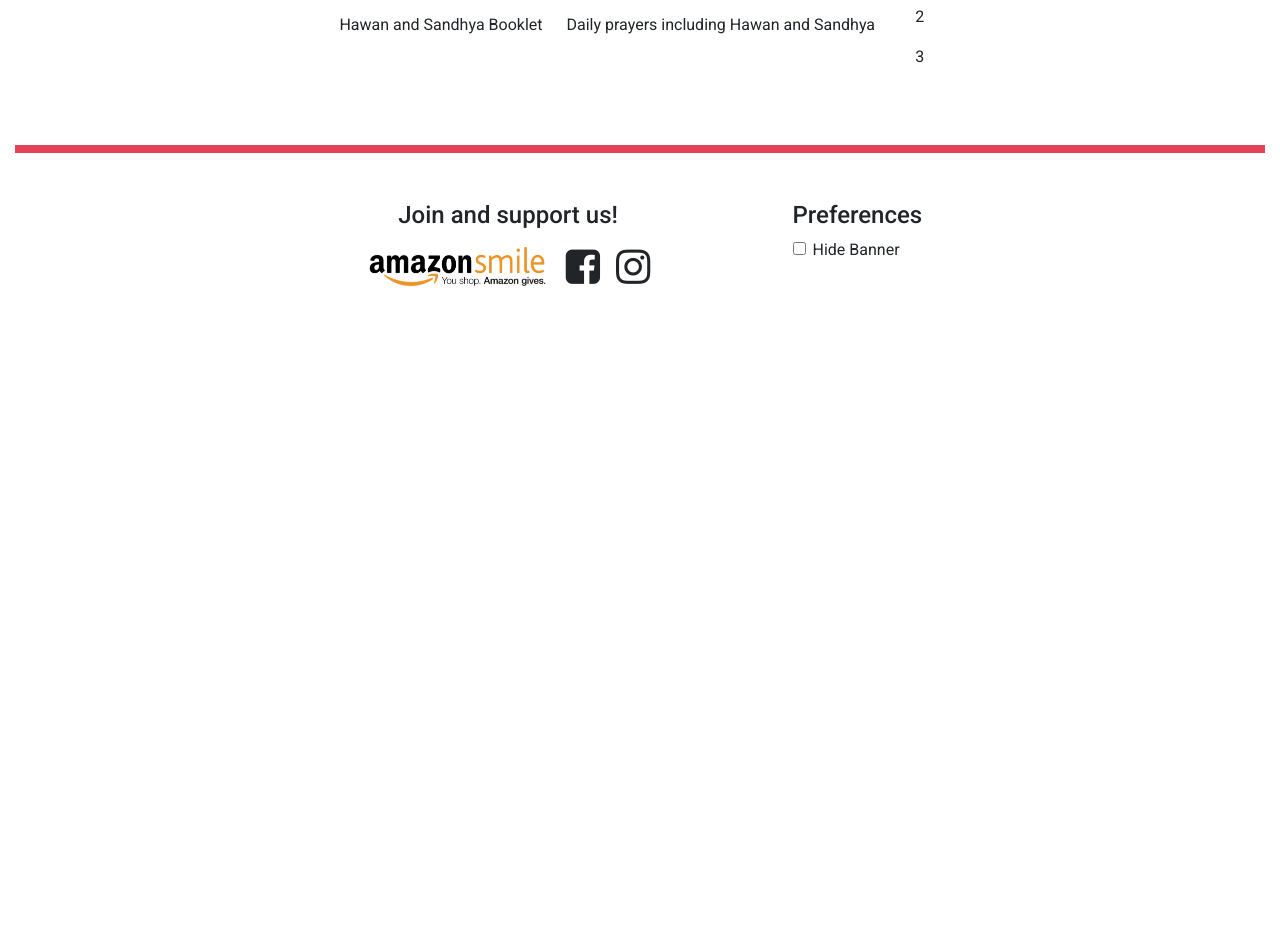
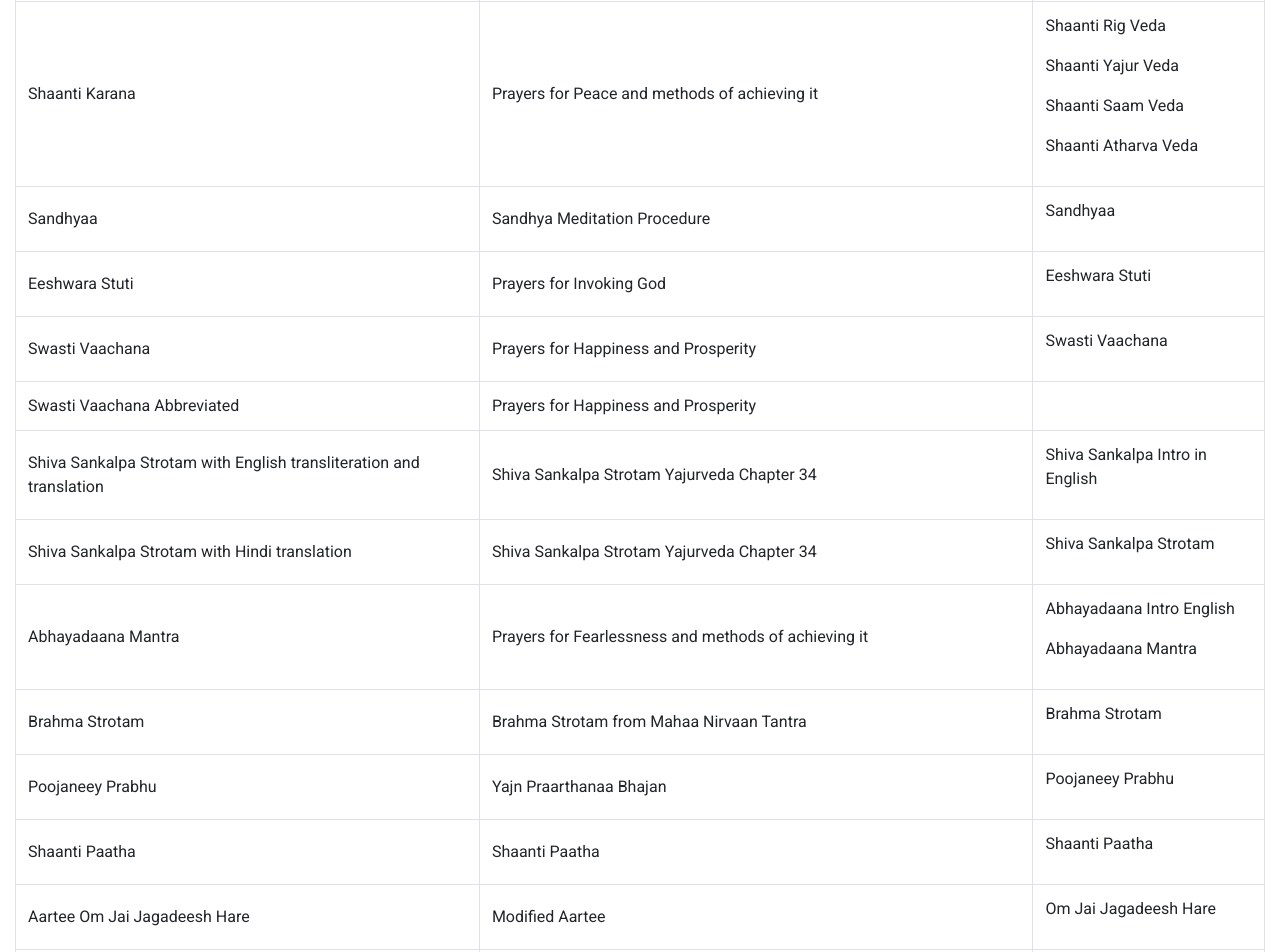
Before and after one commit to Ryo112358/nj-arya-samaj, an Angular app: page /library/prayers in a window 1280 px wide. Shown: the part 600-1552 px from the top of the page. Before the commit the page ends 912 px from the top, so only its background shows below. Built offline with nearby package versions, Linux system fonts and the light colour scheme.

Commit message:
Completed PrayersComponent

```diff
--- a/src/app/pages/prayers/prayers.component.html
+++ b/src/app/pages/prayers/prayers.component.html
@@ -3,7 +3,7 @@
 
         <h2 class="text-center">Prayers</h2>
         <div class="table-responsive-md">
-                <table class="table">
+            <table class="table table-bordered">
                 <thead class="text-center">
                     <tr>
                         <th scope="col">Document</th>
@@ -13,10 +13,14 @@
                 </thead>
                 <tbody>
                     <tr *ngFor="let prayer of prayers">
-                            <td class="align-middle">{{ prayer.name }}</td>
+                        <td class="align-middle">
+                            <a class="anchor" [href]="prayer.document" target="_blank">{{ prayer.name }}</a>
+                        </td>
                         <td class="align-middle">{{ prayer.description }}</td>
-                            <td class="align-middle text-center">
-                                <p *ngFor="let audio of prayer.audioLabels">{{ audio }}</p>
+                        <td class="align-middle">
+                            <p *ngFor="let audio of prayer.audios">
+                                <a class="anchor" [href]="audio.path" target="_blank">{{ audio.label }}</a>
+                            </p>
                         </td>
                     </tr>
                 </tbody>
--- a/src/assets/data/prayers.json
+++ b/src/assets/data/prayers.json
@@ -4,15 +4,162 @@
       "name": "Morning Prayers",
       "description": "Early morning prayers",
       "document": "./docs/MorningPrayers.pdf",
-        "audioLabels": [""],
-        "audioPaths": []
+      "audios": []
     },
     {
       "name": "Hawan and Sandhya Booklet",
       "description": "Daily prayers including Hawan and Sandhya",
       "document": "./docs/hawansandhya.pdf",
-        "audioLabels": ["1", "2", "3"],
-        "audioPaths": []
+      "audios": []
+    },
+    {
+      "name": "Shaanti Karana",
+      "description": "Prayers for Peace and methods of achieving it",
+      "document": "./docs/Shaantikaran.pdf",
+      "audios": [
+        {
+          "label": "Shaanti Rig Veda",
+          "path": "./audio/ShaantiRigved.mp3"
+        },
+        {
+          "label": "Shaanti Yajur Veda",
+          "path": "./audio/ShivSankalp.mp3"
+        },
+        {
+          "label": "Shaanti Saam Veda",
+          "path": "./audio/ShaantiSaamved.mp3"
+        },
+        {
+          "label": "Shaanti Atharva Veda",
+          "path": "./audio/abhayam.mp3"
+        }
+      ]
+    },
+    {
+      "name": "Sandhyaa",
+      "description": "Sandhya Meditation Procedure",
+      "document": "./docs/Sandhyopasna.pdf",
+      "audios": [
+        {
+          "label": "Sandhyaa",
+          "path": "./audio/Sandhyopasna.mp3"
+        }
+      ]
+    },
+    {
+      "name": "Eeshwara Stuti",
+      "description": "Prayers for Invoking God",
+      "document": "./docs/IshwarStuti.pdf",
+      "audios": [
+        {
+          "label": "Eeshwara Stuti",
+          "path": "./audio/IshwarStuti.mp3"
+        }
+      ]
+    },
+    {
+      "name": "Swasti Vaachana",
+      "description": "Prayers for Happiness and Prosperity",
+      "document": "./docs/SwastiVaachan.pdf",
+      "audios": [
+        {
+          "label": "Swasti Vaachana",
+          "path": "./audio/SwastiVaachan.mp3"
+        }
+      ]
+    },
+    {
+      "name": "Swasti Vaachana Abbreviated",
+      "description": "Prayers for Happiness and Prosperity",
+      "document": "./docs/SwastiVaachanShort.pdf",
+      "audios": []
+    },
+    {
+      "name": "Shiva Sankalpa Strotam with English transliteration and translation",
+      "description": "Shiva Sankalpa Strotam Yajurveda Chapter 34",
+      "document": "./docs/ShivSankalpEng.pdf",
+      "audios": [
+        {
+          "label": "Shiva Sankalpa Intro in English",
+          "path": "./audio/ShivSankalpIntroEnglish.mp3"
+        }
+      ]
+    },
+    {
+      "name": "Shiva Sankalpa Strotam with Hindi translation",
+      "description": "Shiva Sankalpa Strotam Yajurveda Chapter 34",
+      "document": "./docs/ShivSankalpHindi.pdf",
+      "audios": [
+        {
+          "label": "Shiva Sankalpa Strotam",
+          "path": "./audio/ShivSankalp.mp3"
+        }
+      ]
+    },
+    {
+      "name": "Abhayadaana Mantra",
+      "description": "Prayers for Fearlessness and methods of achieving it",
+      "document": "./docs/abhayam.pdf",
+      "audios": [
+        {
+          "label": "Abhayadaana Intro English",
+          "path": "./audio/abhayamIntroEnglish.mp3"
+        },
+        {
+          "label": "Abhayadaana Mantra",
+          "path": "./audio/abhayam.mp3"
+        }
+      ]
+    },
+    {
+      "name": "Brahma Strotam",
+      "description": "Brahma Strotam from Mahaa Nirvaan Tantra",
+      "document": "./docs/BrahmStrotam.pdf",
+      "audios": [
+        {
+          "label": "Brahma Strotam",
+          "path": "./audio/BrahmStrotam.mp3"
+        }
+      ]
+    },
+    {
+      "name": "Poojaneey Prabhu",
+      "description": "Yajn Praarthanaa Bhajan",
+      "document": "./docs/PoojaneeyPrabhu.pdf",
+      "audios": [
+        {
+          "label": "Poojaneey Prabhu",
+          "path": "./audio/PoojaneeyPrabhu.mp3"
+        }
+      ]
+    },
+    {
+      "name": "Shaanti Paatha",
+      "description": "Shaanti Paatha",
+      "document": "./docs/Shaanti.pdf",
+      "audios": [
+        {
+          "label": "Shaanti Paatha",
+          "path": "./audio/Shaanti.mp3"
+        }
+      ]
+    },
+    {
+      "name": "Aartee Om Jai Jagadeesh Hare",
+      "description": "Modified Aartee",
+      "document": "./docs/OmJaiJagadeesh.pdf",
+      "audios": [
+        {
+          "label": "Om Jai Jagadeesh Hare",
+          "path": "./audio/OmJaiJagadeesh.mp3"
+        }
+      ]
+    },
+    {
+      "name": "Devanaagaree Transliteration Guide",
+      "description": "Guide to various symbols used while romanizing various Sanskrit and Hindi texts",
+      "document": "./docs/Transliteration.pdf",
+      "audios": []
     }
   ]
 }
```
Lines whose indentation alone changed are shown as unchanged.
